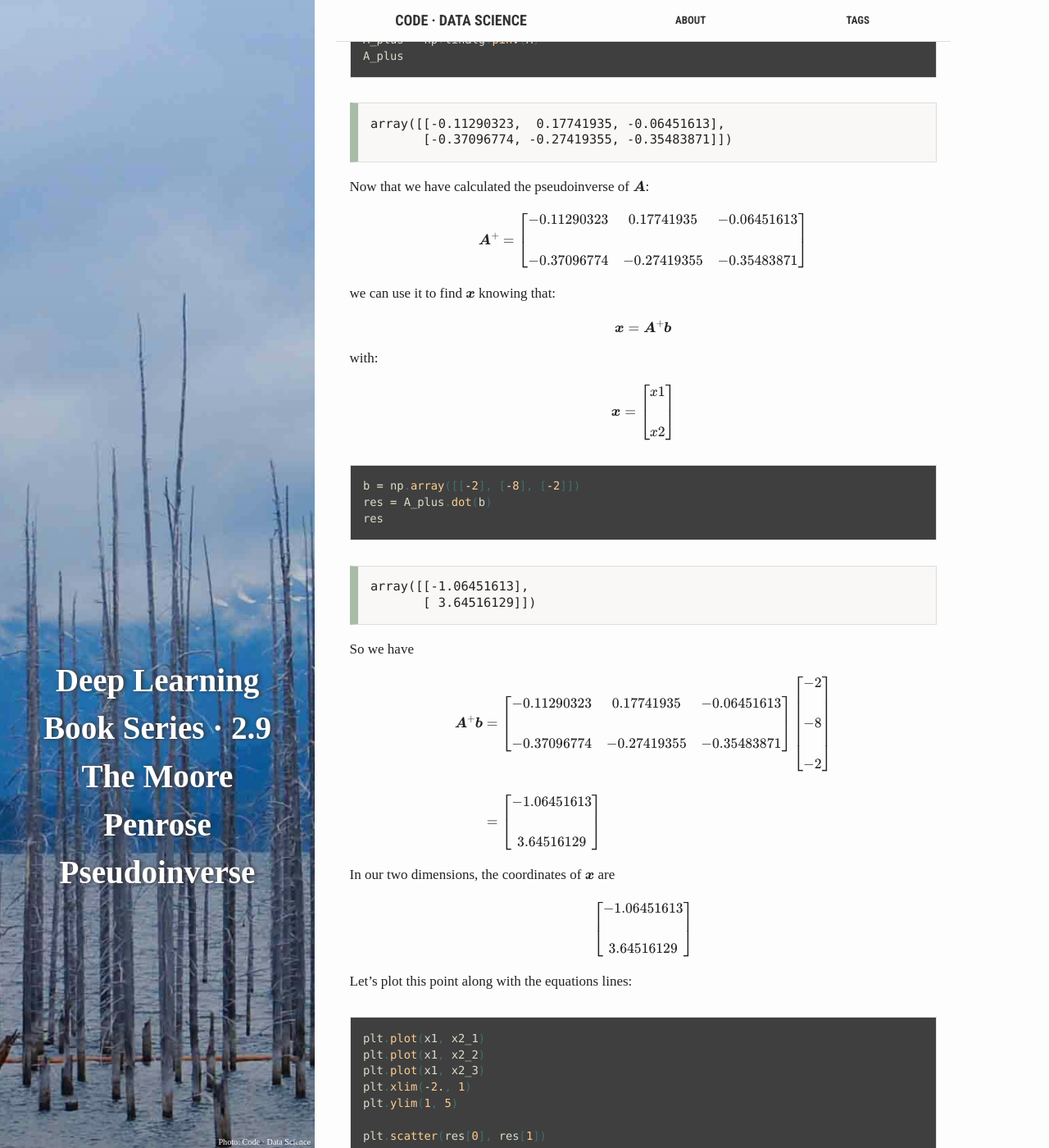
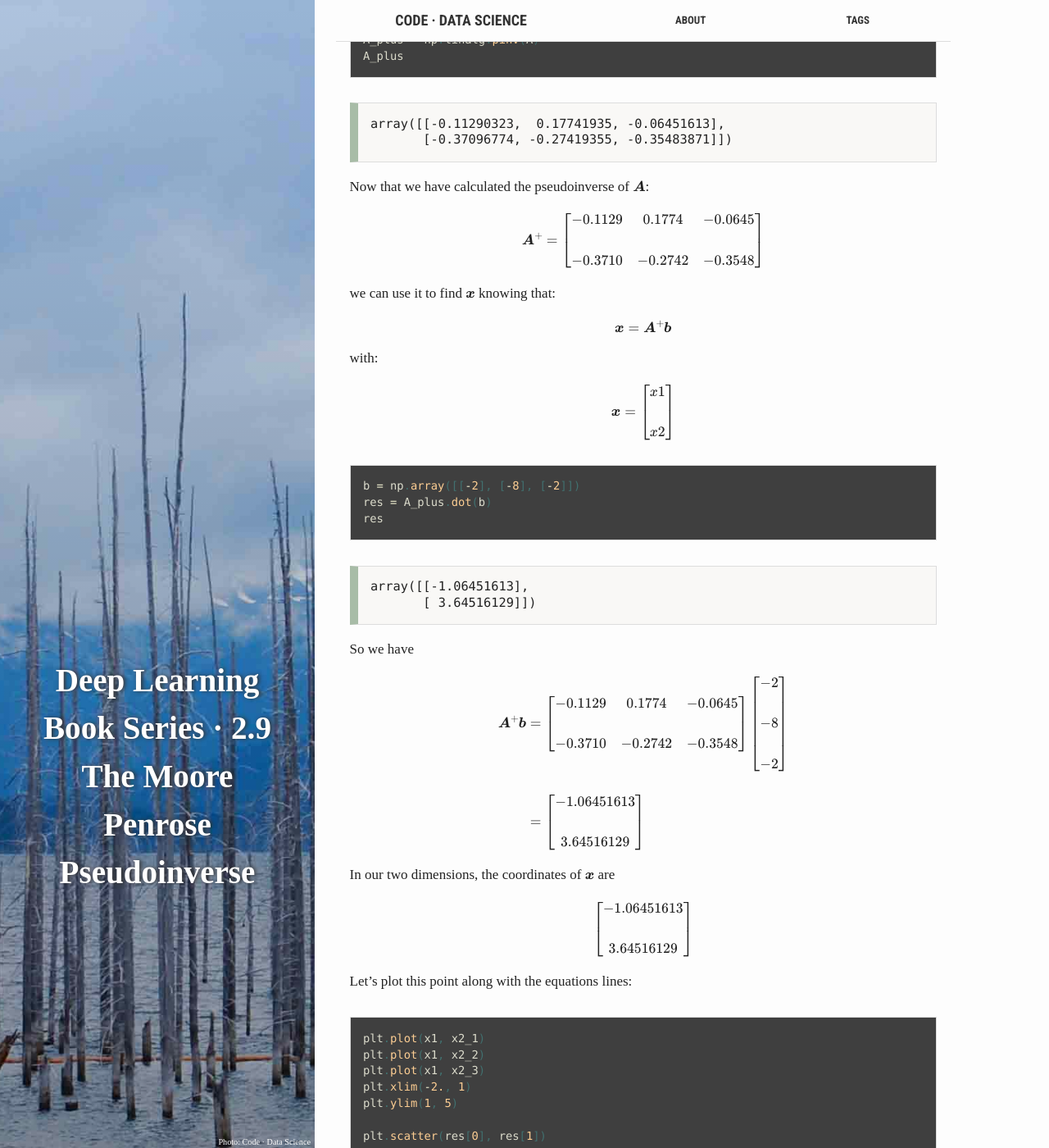
Before and after one commit to hadrienj/hadrienj.github.io, a Jekyll site: the page built from _posts/2018-03-26-Deep-Learning-Book-Series-2.9-The-Moore-Penrose-Pseudoinverse.md, in a window 1280 px wide and 1400 px high, scrolled down 5505 px. Shown: the whole window at 82% size. Built offline with Jekyll 4.4.1, drawn with Linux system fonts in a browser that asks for light colours; formulas are drawn with MathJax 3; comment, search, counter and statistics services are not loaded.

Commit message:
remove significant digit for small screen display

```diff
--- a/_posts/2018-03-26-Deep-Learning-Book-Series-2.9-The-Moore-Penrose-Pseudoinverse.md
+++ b/_posts/2018-03-26-Deep-Learning-Book-Series-2.9-The-Moore-Penrose-Pseudoinverse.md
@@ -309,8 +309,8 @@ Now that we have calculated the pseudoinverse of $\bs{A}$:
 $$
 \bs{A}^+=
 \begin{bmatrix}
-    -0.11290323 &  0.17741935 & -0.06451613 \\\\
-    -0.37096774 & -0.27419355 & -0.35483871
+    -0.1129 &  0.1774 & -0.0645 \\\\
+    -0.3710 & -0.2742 & -0.3548
 \end{bmatrix}
 $$
 </div>
@@ -356,8 +356,8 @@ $$
 \begin{align*}
 \bs{A}^+\bs{b}&=
 \begin{bmatrix}
-    -0.11290323 &  0.17741935 & -0.06451613 \\\\
-    -0.37096774 & -0.27419355 & -0.35483871
+    -0.1129 &  0.1774 & -0.0645 \\\\
+    -0.3710 & -0.2742 & -0.3548
 \end{bmatrix}
 \begin{bmatrix}
     -2 \\\\
```
